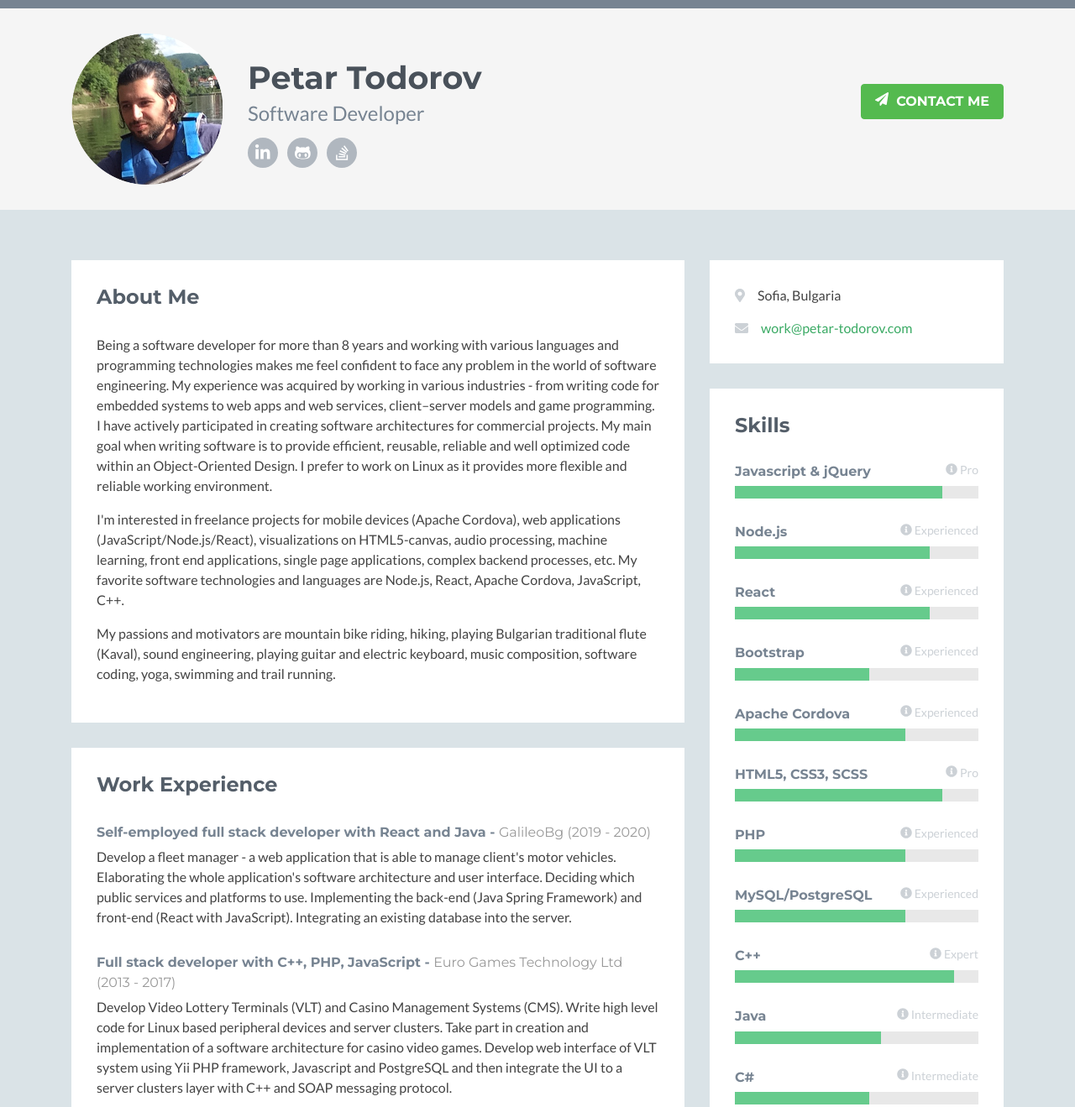
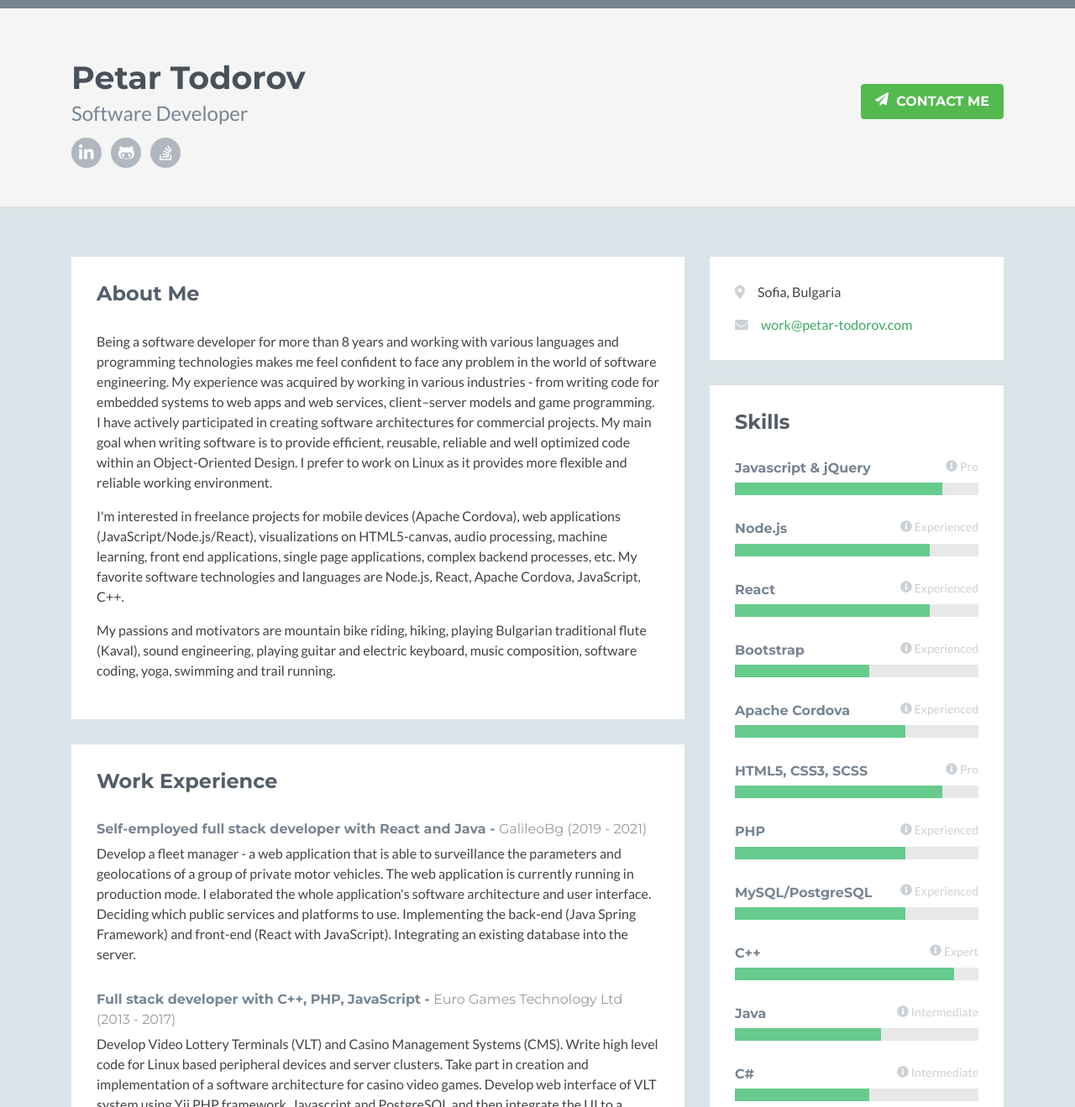
Before and after one commit to SitkaCharley/portfolio, a website: page index.html in a window 1280 px wide. Shown: the top 1319 px of the page at 84% size. Drawn offline with nearby package versions, Linux system fonts and the light colour scheme; no server answers; some icons are missing.

Commit message:
remove photo. edit text of galileobg's experience

```diff
--- a/index.html
+++ b/index.html
@@ -35,7 +35,6 @@
     <!-- ******HEADER****** -->
     <header class="header">
         <div class="container clearfix">
-            <img class="profile-image img-fluid float-left profile-image-intro" src="assets/images/profile.png" alt="Petar Todorov" />
             <div class="profile-content float-left">
                 <h1 class="name">Petar Todorov</h1>
                 <h2 class="desc">Software Developer</h2>
@@ -68,8 +67,8 @@
                         <h2 class="heading">Work Experience</h2>
                         <div class="content">
                             <div class="item">
-                                <h3 class="title">Self-employed full stack developer with React and Java - <span class="place"><a href="https://www.galileobg.com/">GalileoBg   </a></span> <span class="year">(2019 - 2020)</span></h3>
-                                <p>Develop a fleet manager - a web application that is able to manage client's motor vehicles. Elaborating the whole application's software architecture and user interface. Deciding which public services and platforms to use. Implementing the back-end (Java Spring Framework) and front-end (React with JavaScript). Integrating an existing database into the server.</p>
+                                <h3 class="title">Self-employed full stack developer with React and Java - <span class="place"><a href="https://www.galileobg.com/">GalileoBg   </a></span> <span class="year">(2019 - 2021)</span></h3>
+                                <p>Develop a fleet manager - a web application that is able to surveillance the parameters and geolocations of a group of private motor vehicles. The web application is currently running in production mode. I elaborated the whole application's software architecture and user interface. Deciding which public services and platforms to use. Implementing the back-end (Java Spring Framework) and front-end (React with JavaScript). Integrating an existing database into the server.</p>
                             </div><!--//item-->
                             <div class="item">
                                 <h3 class="title">Full stack developer with C++, PHP, JavaScript - <span class="place"><a href="https://egt-bg.com">Euro Games Technology Ltd   </a></span> <span class="year">(2013 - 2017)</span></h3>
```
